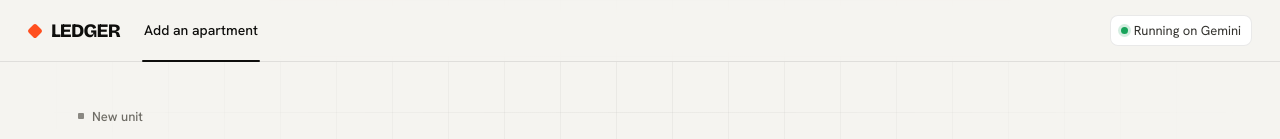
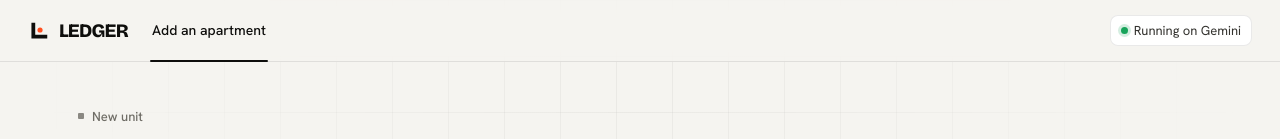
Before and after one commit to RoroDev2023/ledger, a Next.js app in the folder apps/web/: page /owner/new in a window 1280 px wide. Shown: the top 139 px of the page. Built offline with nearby package versions, Linux system fonts and the light colour scheme; no server answers.

Commit message:
logo: Corner Pin mark in the top bar + tab icon [local, not pushed]

```diff
--- a/apps/web/components/Header.tsx
+++ b/apps/web/components/Header.tsx
@@ -13,7 +13,11 @@ export function Header({ unitId, draftName }: { unitId?: string; draftName?: str
   return (
     <header className="topbar">
       <Link href="/" className="brand">
-        <i /> LEDGER
+        <svg viewBox="0 0 64 64" width="22" height="22" aria-hidden="true" style={{ flex: 'none' }}>
+          <path d="M10 8 h11 v35 h35 v11 H10 Z" fill="var(--ink)" />
+          <circle cx="35" cy="29" r="7.5" fill="var(--red)" />
+        </svg>
+        LEDGER
       </Link>
       <nav style={{ display: 'flex', gap: 20, alignItems: 'center', flex: 1 }}>
         {nav('/owner/new', 'Add an apartment')}
```
Also changed, not shown: apps/web/app/icon.svg.
